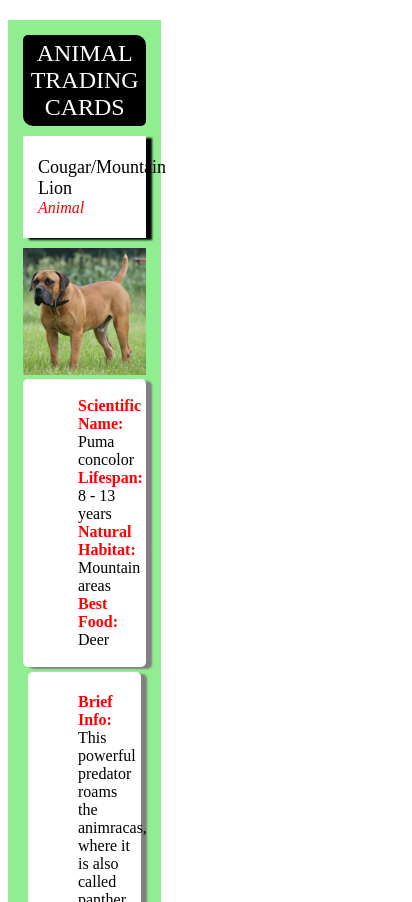
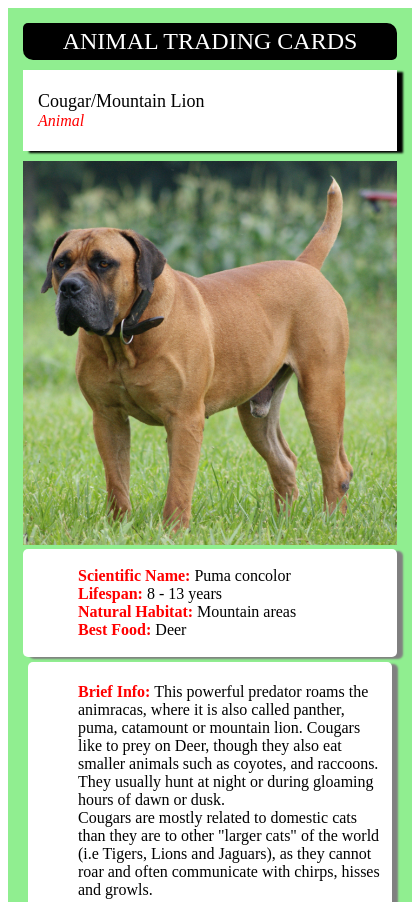
Before and after one commit to Concaty/Trading-Cards, a plain HTML site: page index.html in a window 390 px wide. Shown: the top 902 px of the page, 412 px wide, since content can reach past the window. Drawn offline with Linux system fonts and the light colour scheme.

Commit message:
Increased the width when viewed on phone

```diff
--- a/Style.css
+++ b/Style.css
@@ -71,5 +71,7 @@ footer{
 	.main{
 		margin-left: 0px;
 		margin-right: 0px;
+		margin: 0px;
+		width: 100%;
 	}
 }
```
